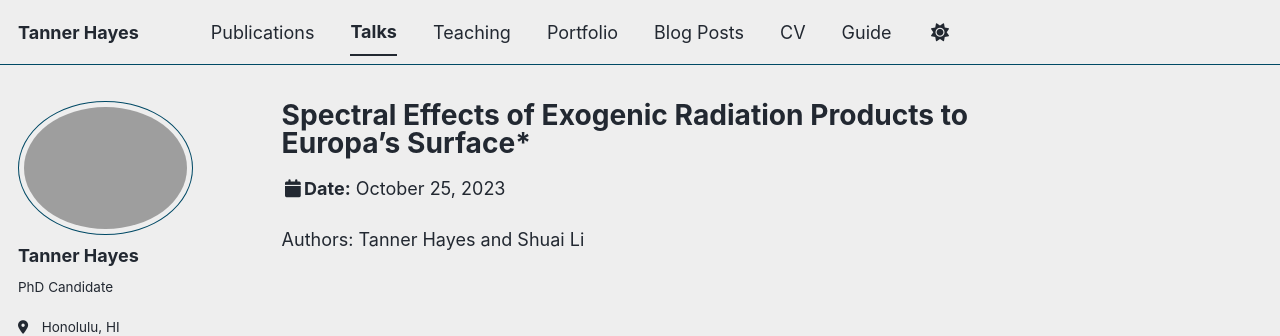
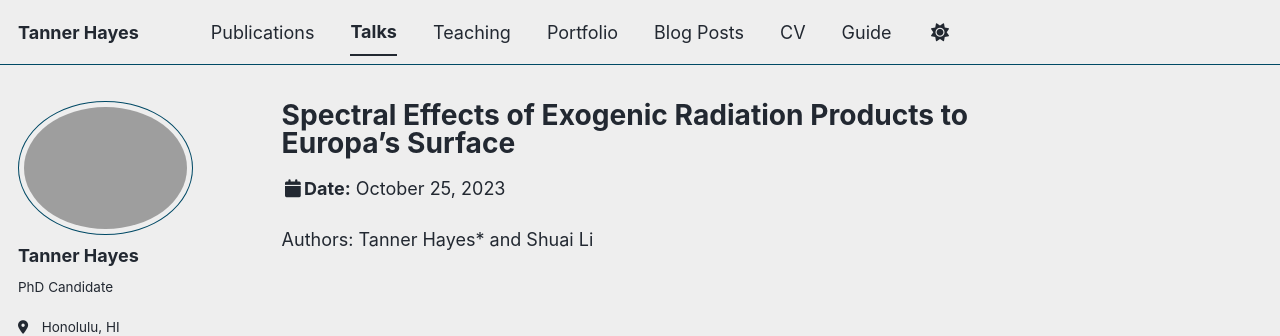
Before and after one commit to th-blip12/twhayes, a Jekyll site: the page built from _talks/GalMoonWorkshop2023.md, in a window 1280 px wide. Shown: the top 336 px of the page. Built offline with Jekyll 4.4.1, drawn with Linux system fonts in a browser that asks for light colours; some web fonts are replaced; a script bundle is joined from its source files by our own code; library files that are not in the unit come from our copies.

```diff
--- a/_talks/GalMoonWorkshop2023.md
+++ b/_talks/GalMoonWorkshop2023.md
@@ -1,5 +1,5 @@
 ---
-title: "Spectral Effects of Exogenic Radiation Products to Europa’s Surface*"
+title: "Spectral Effects of Exogenic Radiation Products to Europa’s Surface"
 collection: talks
 type: "Talk"
 permalink: /talks/GalMoonWorkshop2023
@@ -8,4 +8,4 @@ date: 2023-10-25
 location: "Institut Origines of Aix-Marseille Université, Marseilles, France"
 ---
 
-Authors: Tanner Hayes and Shuai Li
+Authors: Tanner Hayes* and Shuai Li
```
